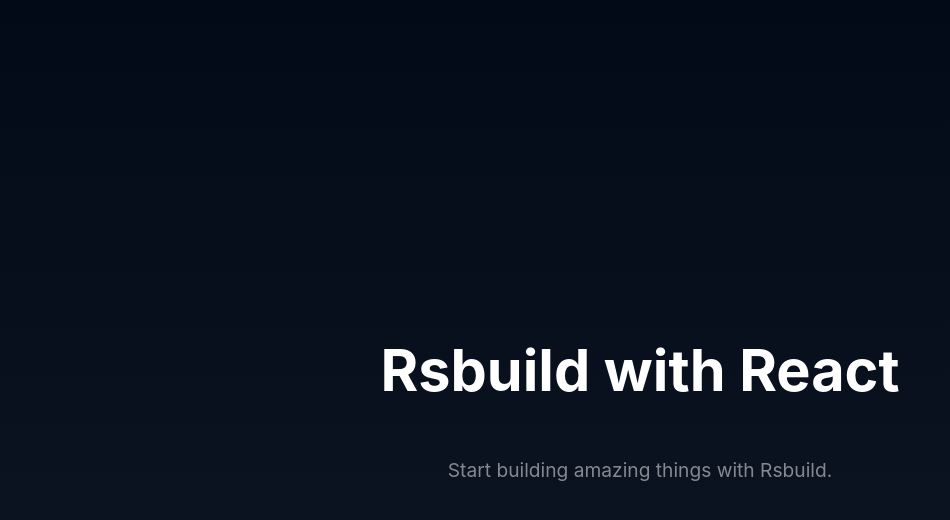
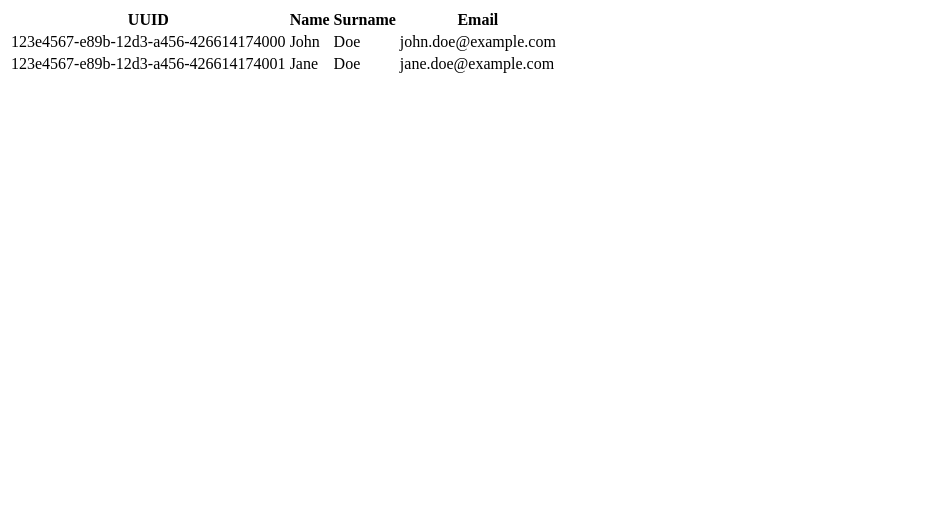
Before and after one commit to idncod/fe-preqin, a React app: page / in a window 1280 px wide. Shown: the top 520 px of the page, without its empty margins (0-950 px from the left). Built offline with nearby package versions, Linux system fonts and the light colour scheme; the HTML template or start-up script is replaced by a standard one.

Commit message:
add app compomemt with static table

```diff
--- a/package.json
+++ b/package.json
@@ -13,7 +13,8 @@
   },
   "dependencies": {
     "react": "^19.0.0",
-    "react-dom": "^19.0.0"
+    "react-dom": "^19.0.0",
+    "sass": "^1.85.1"
   },
   "devDependencies": {
     "@biomejs/biome": "^1.9.4",
--- a/src/App.tsx
+++ b/src/App.tsx
@@ -1,12 +1,26 @@
-import './App.css';
+import React, { useState } from "react";
+import UserTable from "./components/users/UserTable/UserTable";
 
-const App = () => {
-  return (
-    <div className="content">
-      <h1>Rsbuild with React</h1>
-      <p>Start building amazing things with Rsbuild.</p>
-    </div>
-  );
+interface User {
+    uuid: string;
+    name: string;
+    surname: string;
+    email: string;
+}
+
+const App: React.FC = () => {
+    const [users, setUsers] = useState<User[]>([
+        { uuid: "123e4567-e89b-12d3-a456-426614174000", name: "John", surname: "Doe", email: "john.doe@example.com" },
+        { uuid: "123e4567-e89b-12d3-a456-426614174001", name: "Jane", surname: "Doe", email: "jane.doe@example.com" },
+    ]);
+
+    return (
+        <div className="container">
+            <div className="card">
+                <UserTable users={users} />
+            </div>
+        </div>
+    );
 };
 
 export default App;
--- /dev/null
+++ b/src/components/users/UserTable/UserTable.tsx
@@ -0,0 +1,41 @@
+import React from "react";
+
+interface User {
+    uuid: string;
+    name: string;
+    surname: string;
+    email: string;
+}
+
+interface TableProps {
+    users: User[];
+}
+
+const UserTable: React.FC<TableProps> = ({ users }) => {
+    return (
+        <div>
+            <table>
+                <thead>
+                <tr>
+                    <th>UUID</th>
+                    <th>Name</th>
+                    <th>Surname</th>
+                    <th>Email</th>
+                </tr>
+                </thead>
+                <tbody>
+                {users.map((user) => (
+                    <tr key={user.uuid}>
+                        <td>{user.uuid}</td>
+                        <td>{user.name}</td>
+                        <td>{user.surname}</td>
+                        <td>{user.email}</td>
+                    </tr>
+                ))}
+                </tbody>
+            </table>
+        </div>
+    );
+};
+
+export default UserTable;
```
Also changed, not shown: 1 other file (tests, documents, lock files or other folders).
